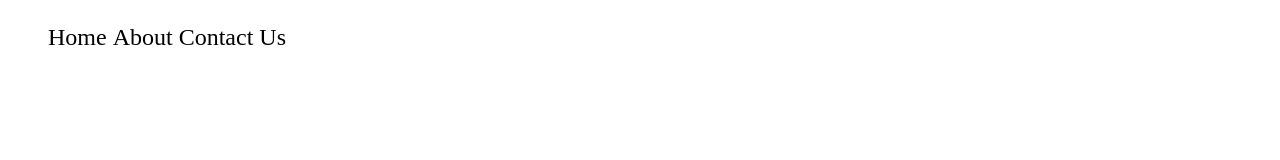
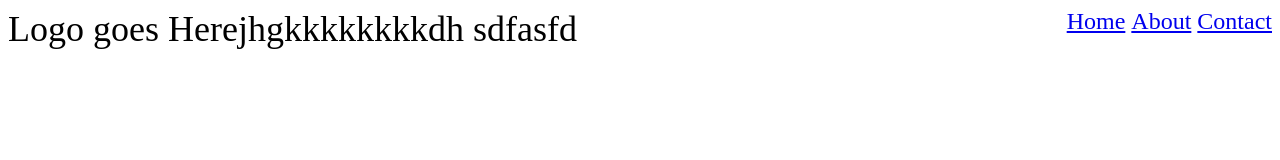
Before and after one commit to prose100/jQuery-nav-menu, a plain HTML site: page src/index.html in a window 1280 px wide. Drawn offline with nearby package versions, Linux system fonts and the light colour scheme.

Commit message:
Removed animated burger. Improved up sidebar animation. Some code refactoring.

```diff
--- a/src/css/nav-menu.css
+++ b/src/css/nav-menu.css
@@ -2,34 +2,56 @@
    nav-menu Main Stylesheet
    ========================================================================== */
 
+.logo {
+  font-size: 36px;
+  float: left;
+}
+
 .nav-menu {
   list-style: none;
   font-size: 24px;
+  float: right;
+  margin: 0px;
 }
 
 .nav-menu li {
   display: inline-block;
 }
 
+#wrapper {
+  width: 500px;
+}
+
+#sidebar {
+  margin: 0;
+  padding: 0;
+  left: 50px;
+  background-color: #fff;
+}
+.clearfix:after {
+  display: table;
+  clear: both;
+  content: " ";
+}
+
 /* ---------------------------------------------
-      Animated Burger (Leave this CSS Unchanged)
+    Burger
    --------------------------------------------- */
 
 #burger {
   cursor: pointer;
-  padding: 10px 35px 16px 0px;
+  z-index: 9999;
 }
 
 #burger span, #burger span:before, #burger span:after {
-  cursor: pointer;
   border-radius: 1px;
   height: 5px;
   width: 35px;
   background: #777;
-  position: absolute;
+  position: relative;
   display: block;
   content: '';
-  transition: all 500ms ease-in-out;
+
 }
 
 #burger span:before {
@@ -37,25 +59,5 @@
 }
 
 #burger span:after {
-  bottom: -10px;
+  bottom: -5px;
 }
-
-#burger.active span {
-  background-color: transparent;
-}
-
-#burger.active span:before, #burger.active span:after {
-  top: 0;
-}
-
-#burger.active span:before {
-  -ms-transform: rotate(45deg); /* IE 9 */
-  -webkit-transform: rotate(45deg); /* Chrome, Safari, Opera */
-  transform: rotate(45deg);
-}
-
-#burger.active span:after {
-  -ms-transform: rotate(-45deg); /* IE 9 */
-  -webkit-transform: rotate(-45deg); /* Chrome, Safari, Opera */
-  transform: rotate(-45deg);
-}
--- a/src/index.html
+++ b/src/index.html
@@ -25,11 +25,13 @@
 </head>
 <body>
 
+    <div class="logo">Logo goes Herejhgkkkkkkkkdh sdfasfd</div>
     <ul class="nav-menu" style="display:none">
-        <li>Home</li>
-        <li>About</li>
-        <li>Contact Us</li>
+        <li><a href="#">Home</a></li>
+        <li><a href="#">About</a></li>
+        <li><a href="#">Contact</a></li>
     </ul>
+
 
     <script src="https://ajax.googleapis.com/ajax/libs/jquery/2.1.4/jquery.min.js"></script>
     <script src="js/nav-menu.js"></script>
--- a/src/js/nav-menu.js
+++ b/src/js/nav-menu.js
@@ -1,10 +1,11 @@
 ;(function($){
 
     var defaults = {
-        windowWidth: "800",
+        windowWidth: "900",
         duration: 500,
-        sidebarLocation: 'right'
-    };
+        sidebarLocation: 'left',
+        slideDistance: "60"
+    }
 
     function MobileMenu (element, options) {
         settings = $.extend({}, defaults, options);
@@ -17,42 +18,54 @@
     MobileMenu.prototype.init = function() {
          document.body.style.overflow = 'hidden';
 
-        var $burger = this.createBurger();
+        var $sidebar = this.createSidebar();
+        var $burger = this.createBurger($sidebar);
+        var $wrapper = this.createWrapper($burger, $sidebar);
 
-        this.initDisplay($burger);
-        this.resizeWindow($burger);
-        this.animateBurger($burger);
+        this.initPositions($burger, $sidebar, $wrapper);
+        this.configDisplay($burger, $sidebar);
+        this.resizeWindow($burger, $sidebar, $wrapper);
 
-        var $sidebar = this.createSidebar();
-        var $body = $('<body>');
-
-        this.animate($burger, $sidebar, $body);
+        this.animate($burger, $sidebar, $wrapper);
     }
 
     MobileMenu.prototype.toggleMobile = function() {
         this.isMobile = !this.isMobile;
     }
 
-    MobileMenu.prototype.createBurger = function() {
-        var $burger = $('<div>').attr('id', 'burger').insertAfter($this);
+    MobileMenu.prototype.createBurger = function($sidebar) {
+        var $burger = $('<div>').attr('id', 'burger')
         var $span = $('<span>').appendTo($burger);
+
+        this.absolute($burger);
 
         return $burger;
     }
 
-    MobileMenu.prototype.createSidebar = function() {
-        var $sidebar = $('<ul>').attr('id', 'sidebar').insertAfter($this);
+    MobileMenu.prototype.createSidebar = function($burger) {
+        var $sidebar = $('<ul>').attr('id', 'sidebar')
         var $sidebarList = $this.children().css({}).clone().appendTo($sidebar);
 
-        $sidebar.css({'position':'absolute', 'list-style':'none',
-                        'display':'inline-block', 'padding': 0});
-        $sidebar.css(this.positionInit($sidebar));
-        $sidebar.hide();
-        console.log(-$sidebar.width());
+        $sidebar.css({'list-style':'none', 'padding': 0});
+
+        this.absolute($sidebar);
+
         return $sidebar;
     }
 
-    MobileMenu.prototype.initDisplay = function($burger) {
+    MobileMenu.prototype.createWrapper = function($burger, $sidebar) {
+        var $wrapper = $('<div>').attr('id', 'wrapper').insertAfter($this);
+
+        $burger.appendTo($wrapper);
+        $sidebar.appendTo($wrapper);
+
+        this.relative($wrapper);
+        $wrapper.addClass('clearfix');
+
+        return $wrapper;
+    }
+
+    MobileMenu.prototype.configDisplay = function($burger, $sidebar) {
         if ($(window).width()<settings.windowWidth) {
                 $burger.show();
                 $this.hide();
@@ -62,52 +75,58 @@
             }
     }
 
-    MobileMenu.prototype.resizeWindow= function($burger) {
+    MobileMenu.prototype.absolute = function(absolute) {
+        absolute.css({'position':'absolute'});
+    }
+
+    MobileMenu.prototype.relative = function(relative) {
+        relative.css({'position':'relative'});
+    }
+
+    MobileMenu.prototype.resizeWindow = function($burger, $sidebar, $wrapper) {
         var _this = this;
 
         $(window).resize(function() {
-           _this.initDisplay($burger);
+           _this.initPositions($burger, $sidebar, $wrapper);
+
+           _this.configDisplay($burger, $sidebar);
         })
     }
 
-    MobileMenu.prototype.animateBurger = function($burger) {
-        $burger.click(function() {
-            $(this).toggleClass('active');
-            });
-    }
-
-    MobileMenu.prototype.positionInit = function($sidebar) {
-        if (settings.sidebarLocation == "left") {
-            return {left:-$sidebar.width(), top:0};
-        } else {
-            return {right:-$sidebar.width(), top:0};
+    MobileMenu.prototype.initPositions = function($burger, $sidebar, $wrapper) {
+         if (settings.sidebarLocation == "left") {
+            $burger.css({left:$sidebar.width(), top:0});
+            $sidebar.css({left:0, top:0});
+            $wrapper.css({left:-$sidebar.width()-8, top:0});
+        } else if (settings.sidebarLocation == "right") {
+            $burger.css({left:0, top:0});
+            $sidebar.css({left:$burger.width(), top:0});
+            $wrapper.css({left:($(window).width()-$burger.width())+"px", top:0})
         }
     }
 
-    MobileMenu.prototype.positionSidebar = function($sidebar) {
-        console.log(this.isMobile);
+    MobileMenu.prototype.nextPositionSidebar = function() {
         if (this.isMobile) {
-           if (settings.sidebarLocation == "left") {
-                return {left:-$sidebar.width(), top:0}
-            } else {
-                return {right:-$sidebar.width(), top:0}
+            if (settings.sidebarLocation == "left") {
+                return {left: "-=" + settings.slideDistance + "px"}
+            } else if (settings.sidebarLocation == "right") {
+                return {left: "+=" + settings.slideDistance + "px"}
             }
         } else {
             if (settings.sidebarLocation == "left") {
-                return {left:0, top:0}
-            } else {
-                return {right:0, top:0}
+                return {left: "+=" + settings.slideDistance + "px"}
+            } else if (settings.sidebarLocation == "right") {
+                return {left: "-=" + settings.slideDistance + "px"}
             }
         }
     }
 
-    MobileMenu.prototype.animate = function($burger, $sidebar, $body) {
+    MobileMenu.prototype.animate = function($burger, $sidebar, $wrapper) {
         var _this = this;
 
         $burger.click(function() {
             $sidebar.show();
-            $sidebar.animate(_this.positionSidebar($sidebar), settings.duration);
-            console.log(_this.positionSidebar($sidebar));
+            $wrapper.animate(_this.nextPositionSidebar(), settings.duration);
             _this.toggleMobile();
         })
     }
```
